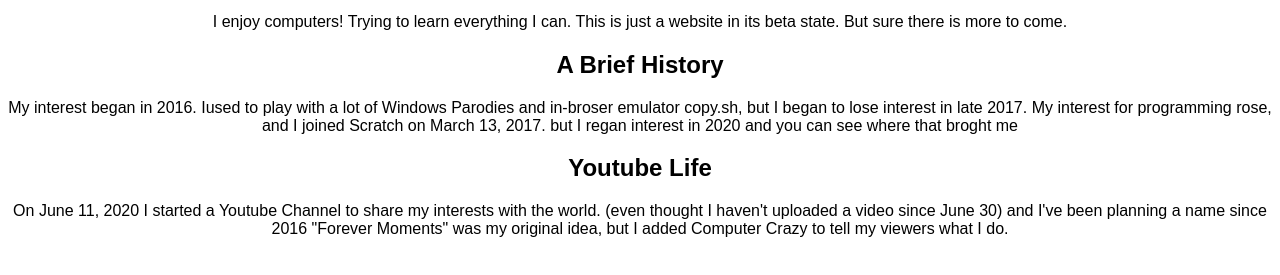
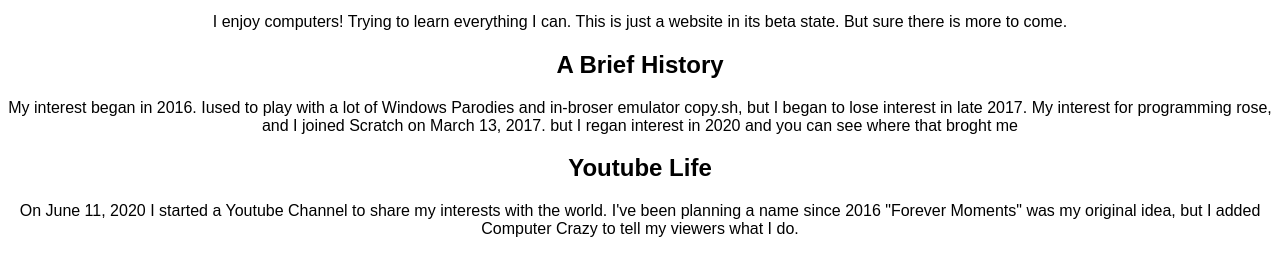
Before and after one commit to ForeverMoments/forevermoments.github.io, a plain HTML site: page home/index.html in a window 1280 px wide. Shown: the part 217-492 px from the top of the page. Drawn offline with Linux system fonts and the light colour scheme.

Commit message:
Update index.html

```diff
--- a/home/index.html
+++ b/home/index.html
@@ -41,7 +41,7 @@
         <h2>A Brief History</h2>
         <p>My interest began in 2016. Iused to play with a lot of Windows Parodies and in-broser emulator copy.sh, but I began to lose interest in late 2017. My interest for programming rose, and I joined Scratch on March 13, 2017. but I regan interest in 2020 and you can see where that broght me</p>
         <h2>Youtube Life</h2>
-        <p>On June 11, 2020 I started a Youtube Channel to share my interests with the world. (even thought I haven't uploaded a video since June 30) and I've been planning a name since 2016 "Forever Moments" was my original idea, but I added Computer Crazy to tell my viewers what I do. </p>
+        <p>On June 11, 2020 I started a Youtube Channel to share my interests with the world. I've been planning a name since 2016 "Forever Moments" was my original idea, but I added Computer Crazy to tell my viewers what I do. </p>
 
 
       </div></center>
```
